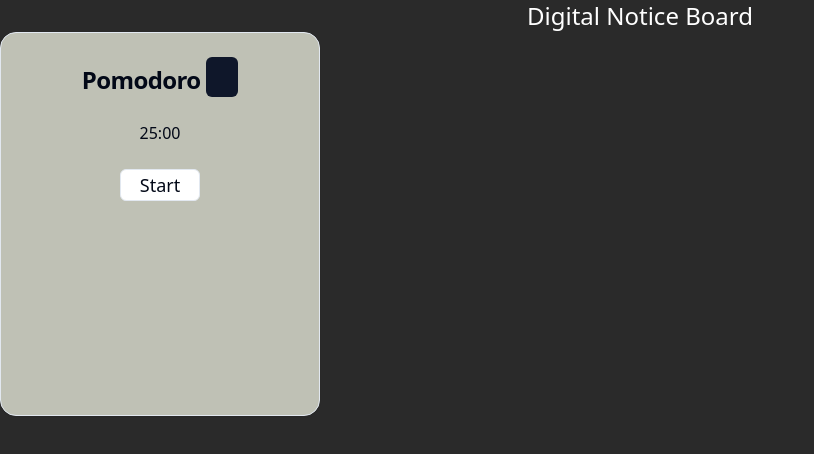
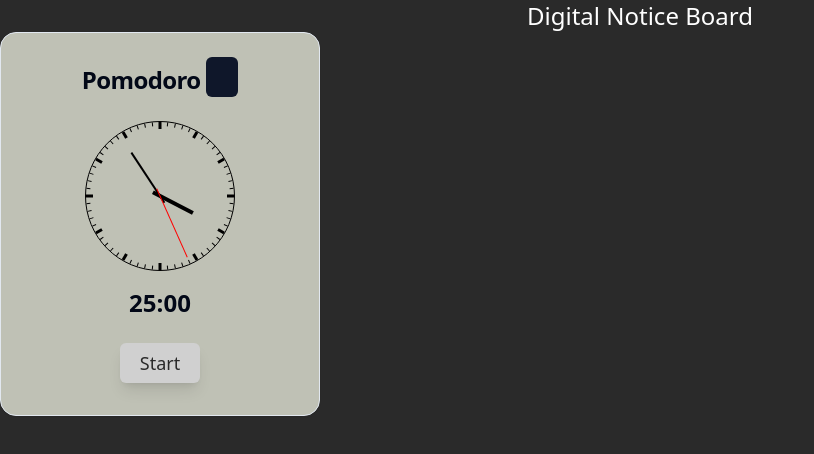
Before and after one commit to Priyansh-14/HyperVergeChromeExtension, a React (Vite) app: page / in a window 1280 px wide. Shown: the top 454 px of the page, without its empty margins (0-814 px from the left). Built offline with nearby package versions, Linux system fonts and the light colour scheme.

Commit message:
added analog clock

```diff
--- a/package.json
+++ b/package.json
@@ -11,10 +11,12 @@
   },
   "dependencies": {
     "@radix-ui/react-slot": "^1.1.0",
+    "analog-clock-react": "^1.3.0",
     "class-variance-authority": "^0.7.0",
     "clsx": "^2.1.1",
     "lucide-react": "^0.414.0",
     "react": "^18.3.1",
+    "react-clock": "^5.0.0",
     "react-dom": "^18.3.1",
     "tailwind-merge": "^2.4.0",
     "tailwindcss-animate": "^1.0.7"
--- /dev/null
+++ b/src/components/Analog.tsx
@@ -0,0 +1,18 @@
+import { useEffect, useState } from "react";
+import Clock from "react-clock";
+import "react-clock/dist/Clock.css"; // Importing the CSS for react-clock
+import "../styles/react-clock.css";
+
+export default function Analog() {
+  const [value, setValue] = useState(new Date());
+
+  useEffect(() => {
+    const interval = setInterval(() => setValue(new Date()), 1000);
+
+    return () => {
+      clearInterval(interval);
+    };
+  }, []);
+
+  return <Clock value={value} />;
+}
--- a/src/components/Stopwatch.tsx
+++ b/src/components/Stopwatch.tsx
@@ -13,7 +13,9 @@ const Stopwatch: React.FC<StopwatchProps> = ({ minutes, isRunning }) => {
   const getTimeDifference = useCallback((endTime: number) => {
     const currentTime = new Date().getTime();
     const timeDifference = endTime - currentTime;
-        const minutes = Math.floor((timeDifference % (60 * 60 * 1000)) / (1000 * 60));
+    const minutes = Math.floor(
+      (timeDifference % (60 * 60 * 1000)) / (1000 * 60)
+    );
     const seconds = Math.floor((timeDifference % (60 * 1000)) / 1000);
 
     if (timeDifference < 0) {
@@ -43,7 +45,10 @@ const Stopwatch: React.FC<StopwatchProps> = ({ minutes, isRunning }) => {
 
   return (
     <div className="flex items-center justify-center">
-            <p>{String(countDownTime.minutes).padStart(2, '0')}:{String(countDownTime.seconds).padStart(2, '0')}</p>
+      <p className="font-semibold text-2xl">
+        {String(countDownTime.minutes).padStart(2, "0")}:
+        {String(countDownTime.seconds).padStart(2, "0")}
+      </p>
     </div>
   );
 };
--- a/src/components/widgets/PomodoroTimer.tsx
+++ b/src/components/widgets/PomodoroTimer.tsx
@@ -1,7 +1,15 @@
 import { useState } from "react";
-import Stopwatch from "../Stopwatch"
-import { Button } from "../ui/button"
-import { Card, CardContent, CardDescription, CardFooter, CardHeader, CardTitle } from "../ui/card"
+import Stopwatch from "../Stopwatch";
+import { Button } from "../ui/button";
+import {
+  Card,
+  CardContent,
+  CardDescription,
+  CardFooter,
+  CardHeader,
+  CardTitle,
+} from "../ui/card";
+import Analog from "../Analog";
 
 const PomodoroTimer = () => {
   const [isRunning, setIsRunning] = useState(false);
@@ -14,17 +22,26 @@ const PomodoroTimer = () => {
   return (
     <Card className="w-80 aspect-[10/12] rounded-2xl bg-[#bfc1b5] relative">
       <CardHeader>
-                <CardTitle className="text-center">Pomodoro <Button></Button></CardTitle>
+        <CardTitle className="text-center">
+          Pomodoro <Button></Button>
+        </CardTitle>
         <CardDescription className="hidden">A Pomodoro Timer</CardDescription>
       </CardHeader>
-            <CardContent>
+      <CardContent className="flex flex-col gap-4 justify-center items-center">
+        <Analog />
         <Stopwatch minutes={minutes} isRunning={isRunning} />
       </CardContent>
       <CardFooter className="flex items-center justify-center ">
-                <Button onClick={handleStart} variant="outline" className="w-20 h-8"><p className="text-lg">Start</p></Button>
+        <Button
+          onClick={handleStart}
+          variant="outline"
+          className="shadow-lg w-20 h-10 bg-[#D0D0D0] border-none"
+        >
+          <p className="text-lg text-[#2A2A2A]">Start</p>
+        </Button>
       </CardFooter>
     </Card>
-    )
-}
+  );
+};
 
-export default PomodoroTimer
+export default PomodoroTimer;
--- /dev/null
+++ b/src/styles/react-clock.css
@@ -0,0 +1,3 @@
+.react-clock .react-clock__hand--hour {
+  display: none;
+}
--- a/tsconfig.json
+++ b/tsconfig.json
@@ -12,6 +12,7 @@
     "baseUrl": ".",
     "paths": {
       "@/*": ["./src/*"]
-    }
+    },
+    "typeRoots": ["./node_modules/@types", "./types"]
   }
 }
```
Also changed, not shown: types/analog-clock-react.d.ts (added, +22 -0 lines), src/styles/index.css (line endings or trailing spaces), 1 other file (tests, documents, lock files or other folders). Lines whose indentation alone changed are shown as unchanged.
